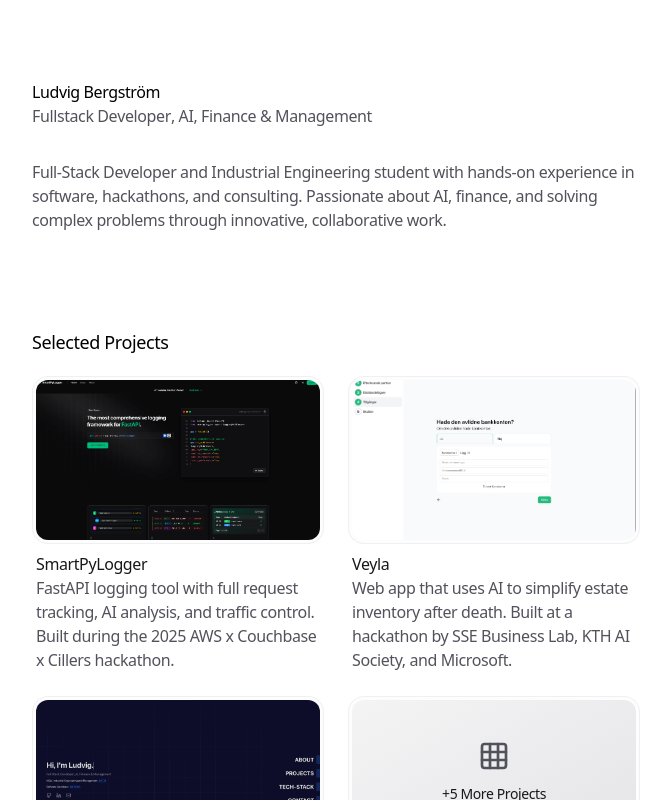
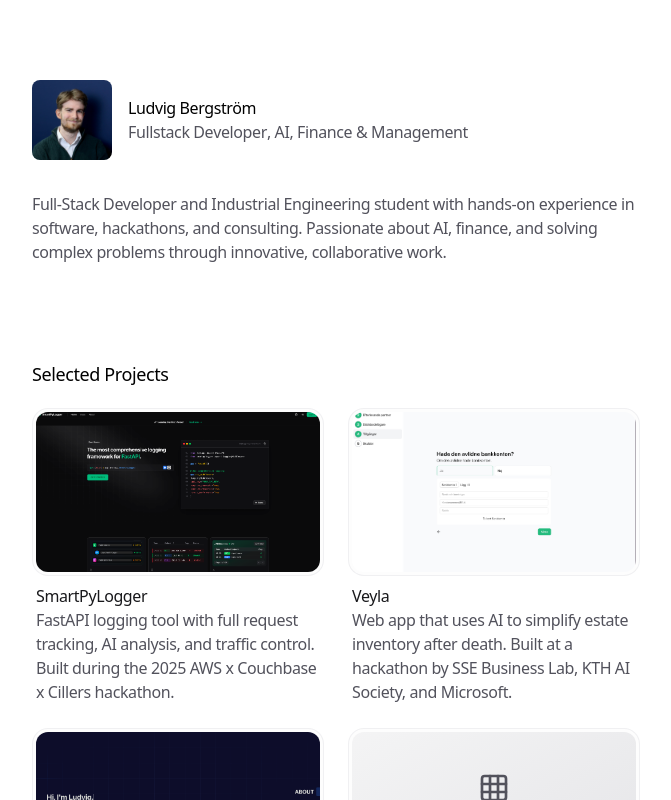
Before and after one commit to Berget1411/newest-portfolio, a Next.js app: page / in a window 1280 px wide. Shown: the top 800 px of the page, without its empty margins (304-975 px from the left). Built offline with nearby package versions, Linux system fonts and the light colour scheme.

Commit message:
add portrait and header animation

```diff
--- a/components/home/header.tsx
+++ b/components/home/header.tsx
@@ -1,11 +1,55 @@
 "use client";
+import { motion } from "motion/react";
 import { TextEffect } from "@/components/ui/text-effect";
 import Link from "next/link";
+import Image from "next/image";
 
 export function Header() {
   return (
-    <header className="mb-8 flex items-center justify-between">
-      <div>
+    <motion.header
+      className="mb-8 flex items-center gap-4"
+      initial={{ opacity: 0, y: 20 }}
+      animate={{
+        opacity: 1,
+        y: 0,
+        transition: {
+          duration: 0.6,
+          ease: "easeOut",
+        },
+      }}
+    >
+      <motion.div
+        initial={{ opacity: 0, scale: 0.8 }}
+        animate={{
+          opacity: 1,
+          scale: 1,
+          transition: {
+            duration: 0.5,
+            delay: 0.2,
+            ease: "easeOut",
+          },
+        }}
+      >
+        <Image
+          src="/portrait.jpeg"
+          alt="Ludvig Bergström"
+          width={80}
+          height={80}
+          className="rounded-lg"
+        />
+      </motion.div>
+      <motion.div
+        initial={{ opacity: 0, x: -20 }}
+        animate={{
+          opacity: 1,
+          x: 0,
+          transition: {
+            duration: 0.5,
+            delay: 0.4,
+            ease: "easeOut",
+          },
+        }}
+      >
         <Link href="/" className="font-medium text-black dark:text-white">
           Ludvig Bergström
         </Link>
@@ -14,11 +58,11 @@ export function Header() {
           preset="fade"
           per="char"
           className="text-zinc-600 dark:text-zinc-500"
-          delay={0.5}
+          delay={0.8}
         >
           Fullstack Developer, AI, Finance & Management
         </TextEffect>
-      </div>
-    </header>
+      </motion.div>
+    </motion.header>
   );
 }
```
Also changed, not shown: public/portrait.jpeg (added).
